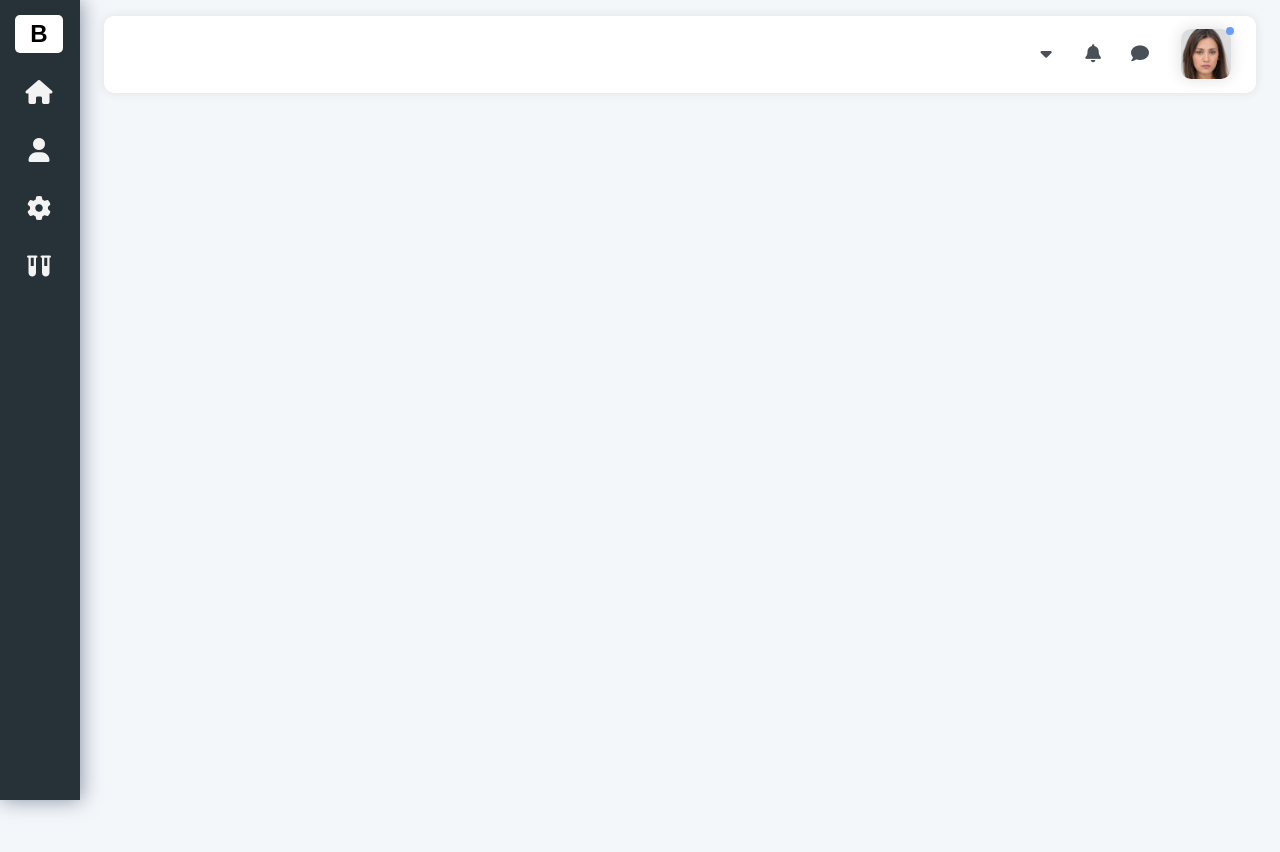
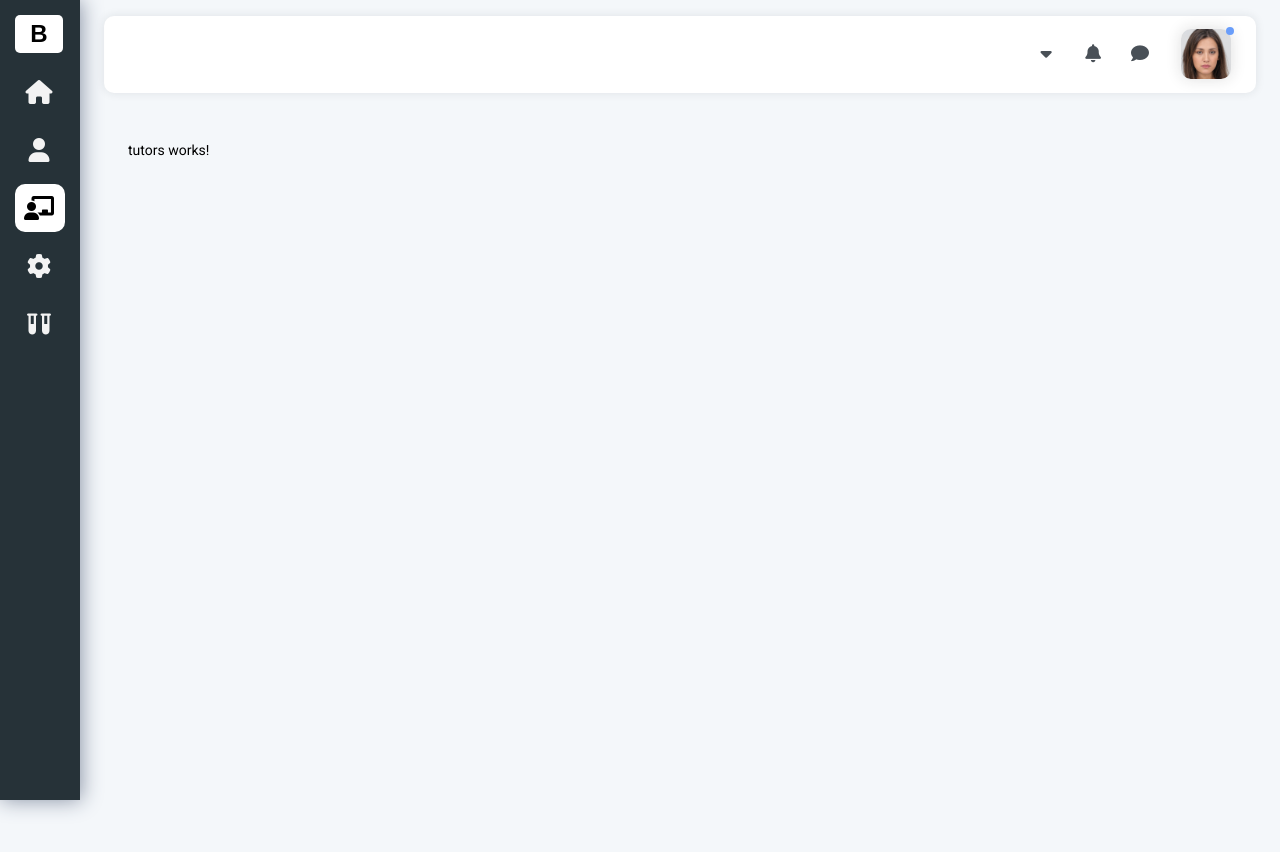
Before and after one commit to PotatoDoge/tutor-demo-fe, an Angular app: page /tutors in a window 1280 px wide. Before the commit this address led to /. Shown: the top 852 px of the page. Built offline with nearby package versions, Linux system fonts and the light colour scheme.

Commit message:
Add tutor component

```diff
--- a/src/app/app-routing.module.ts
+++ b/src/app/app-routing.module.ts
@@ -4,6 +4,7 @@ import { DashboardComponent } from './dashboard/dashboard.component';
 import { EmployeesTableComponent } from './employees-table/employees-table.component';
 import { SettingsComponent } from './settings/settings.component';
 import { ExperimentComponent } from './experiment/experiment.component';
+import {TutorsComponent} from "./tutors/tutors.component";
 
 const routes: Routes = [
   { path: '', redirectTo: 'dashboard', pathMatch: 'full' },
@@ -14,6 +15,10 @@ const routes: Routes = [
   {
     path: 'employees',
     component: EmployeesTableComponent,
+  },
+  {
+    path: 'tutors',
+    component: TutorsComponent,
   },
   {
     path: 'settings',
--- a/src/app/app.module.ts
+++ b/src/app/app.module.ts
@@ -29,6 +29,7 @@ import { SettingsComponent } from './settings/settings.component';
 import { HeaderComponent } from './header/header.component';
 import { OverlayModule } from '@angular/cdk/overlay';
 import { ExperimentComponent } from './experiment/experiment.component';
+import { TutorsComponent } from './tutors/tutors.component';
 
 @NgModule({
   declarations: [
@@ -41,6 +42,7 @@ import { ExperimentComponent } from './experiment/experiment.component';
     SettingsComponent,
     HeaderComponent,
     ExperimentComponent,
+    TutorsComponent,
   ],
   providers: [EmployeeService],
   bootstrap: [AppComponent],
--- a/src/app/sidenav/nav-data.ts
+++ b/src/app/sidenav/nav-data.ts
@@ -10,6 +10,11 @@ export const navbarData = [
     label: 'Employees',
   },
   {
+    routeLink: 'tutors',
+    icon: 'fa-solid fa-chalkboard-user',
+    label: 'Tutor'
+  },
+  {
     routeLink: 'settings',
     icon: 'fa-solid fa-gear',
     label: 'Settings',
--- /dev/null
+++ b/src/app/tutors/tutors.component.html
@@ -0,0 +1 @@
+<p>tutors works!</p>
--- /dev/null
+++ b/src/app/tutors/tutors.component.ts
@@ -0,0 +1,15 @@
+import { Component, OnInit } from '@angular/core';
+
+@Component({
+  selector: 'app-tutors',
+  templateUrl: './tutors.component.html',
+  styleUrls: ['./tutors.component.css']
+})
+export class TutorsComponent implements OnInit {
+
+  constructor() { }
+
+  ngOnInit(): void {
+  }
+
+}
```
Also changed, not shown: src/app/tutors/tutors.component.css (added).
